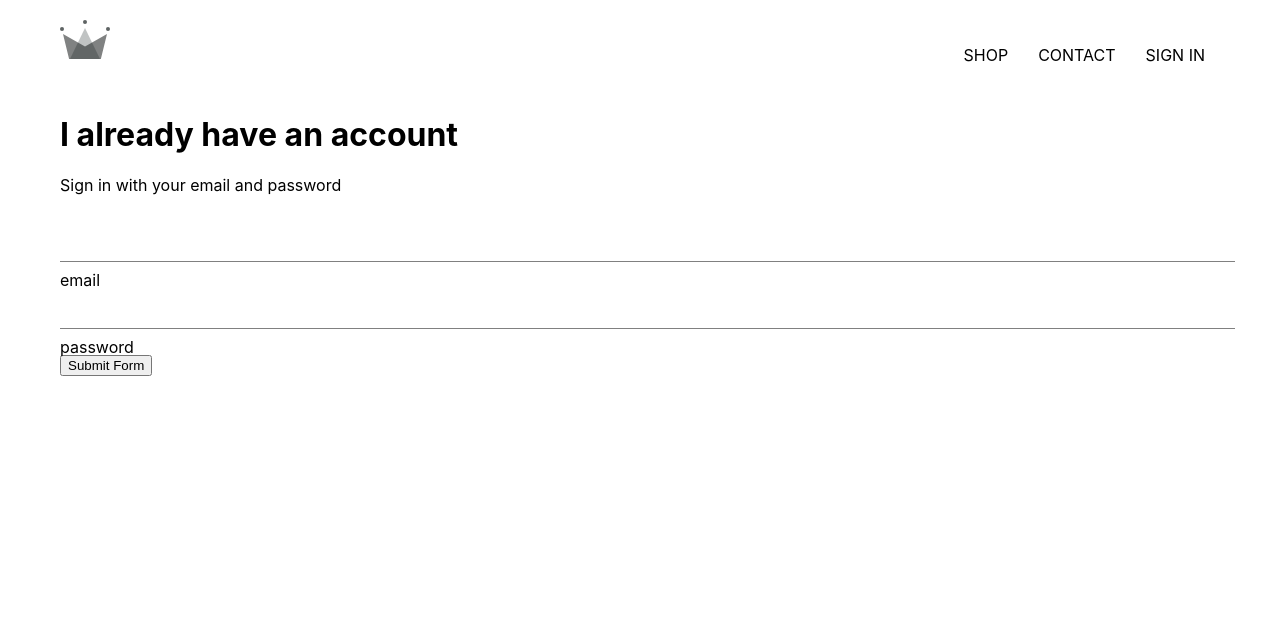
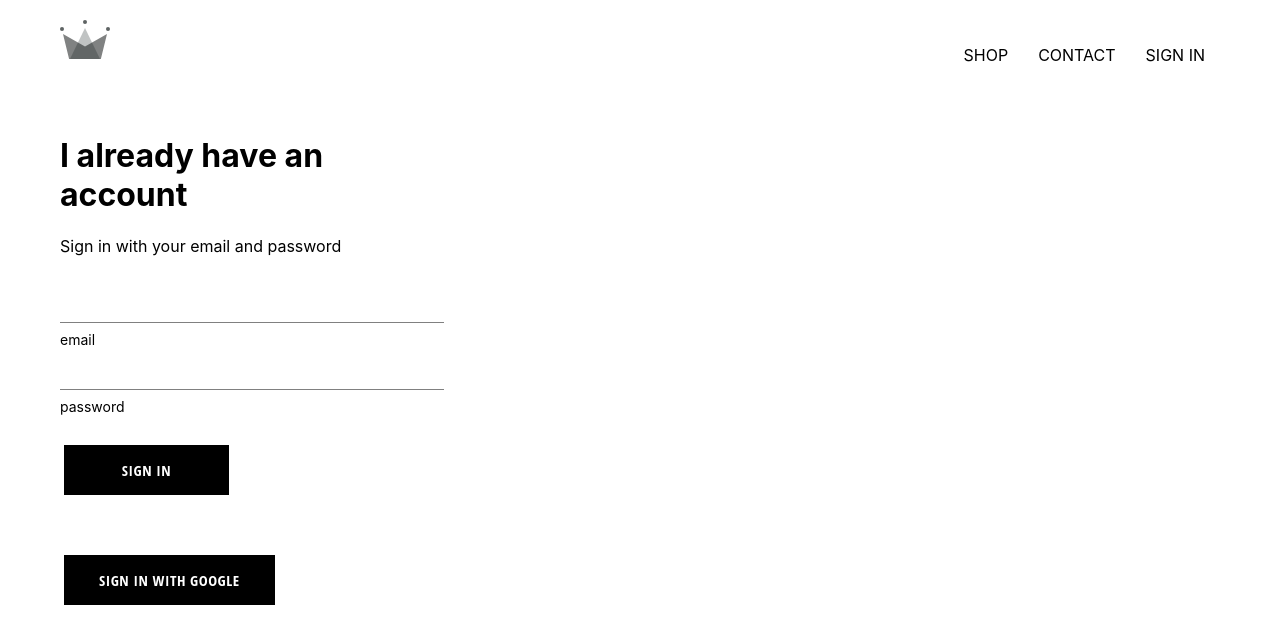
Before and after one commit to Ain-e-Muhammad/clothes, a React (Create React App) app: page /signin in a window 1280 px wide. Shown: the top 644 px of the page. Built offline with nearby package versions, Linux system fonts and the light colour scheme; no server answers.

Commit message:
Integrated firebase to the form to use google sign in

```diff
--- a/package.json
+++ b/package.json
@@ -6,6 +6,7 @@
     "@testing-library/jest-dom": "^5.12.0",
     "@testing-library/react": "^11.2.6",
     "@testing-library/user-event": "^12.8.3",
+    "firebase": "^8.5.0",
     "node-sass": "^4.14.1",
     "react": "^17.0.2",
     "react-dom": "^17.0.2",
--- a/src/App.css
+++ b/src/App.css
@@ -5,3 +5,6 @@
     text-decoration: none;
     color: black;
 }
+*{
+    box-sizing: border-box;
+}
--- a/src/App.js
+++ b/src/App.js
@@ -4,18 +4,45 @@
 import {Switch, Route} from 'react-router-dom'
 import Header from './components/header/header.component'
 import SignInAndSignUp from './pages/sign-in-and-sign-up/sign-in-and-sign-up.component'
+import {auth} from './firebase/firebase.utils'
+import React, { Component } from 'react';
 
-function App() {
+
+class  App extends Component{
+
+  constructor(){
+    super()
+
+    this.state={
+      currentUser: null
+    }
+  }
+
+  unsubscribeFromAuth = null
+
+  componentDidMount(){
+    this.unsubscribeFromAuth = auth.onAuthStateChanged( (user) => {
+      this.setState({currentUser: user})
+      console.log(user)
+    })
+  }
+
+  componentWillUnmount(){
+    this.unsubscribeFromAuth()
+  }
+
+  render(){
     return (
       <div >
-      <Header/>
+        <Header currentUser={this.state.currentUser}/>
         <Switch>
           <Route exact path='/' component={Homepage}/>
           <Route exact path='/shop' component={shopPage}/>
           <Route exact path='/signin' component={SignInAndSignUp}/>
         </Switch>
       </div>
-  );
+    )
+  }
 }
 
 export default App;
--- /dev/null
+++ b/src/components/custom-button/custom-button.component.jsx
@@ -0,0 +1,13 @@
+import React from 'react'
+import './custom-button.styles.scss'
+
+const CustomButton = ({children, ...OtherProps}) => {
+    return(
+        <button className='custom-button' {...OtherProps}>
+            {children}
+      </button>
+    )
+
+}
+
+export default CustomButton
--- /dev/null
+++ b/src/components/custom-button/custom-button.styles.scss
@@ -0,0 +1,23 @@
+.custom-button {
+    min-width: 165px;
+    width: auto;
+    height: 50px;
+    letter-spacing: 0.5px;
+    line-height: 50px;
+    padding: 0 35px 0 35px;
+    font-size: 15px;
+    background-color: black;
+    color: white;
+    text-transform: uppercase;
+    font-family: 'Open Sans Condensed';
+    font-weight: bolder;
+    border: none;
+    cursor: pointer;
+    margin: 30px 4px;
+
+    &:hover {
+      background-color: white;
+      color: black;
+      border: 1px solid black;
+    }
+  }
--- a/src/components/form-input/form-input.styles.scss
+++ b/src/components/form-input/form-input.styles.scss
@@ -25,7 +25,7 @@
 
 .form-input-label {
 color: black;
-font-size: 16px;
+font-size: 14px;
 font-weight: normal;
 position: absolute;
 pointer-events: none;
--- a/src/components/header/header.component.jsx
+++ b/src/components/header/header.component.jsx
@@ -2,23 +2,34 @@
 import './header.styles.scss'
 import {Link} from 'react-router-dom'
 import {ReactComponent as Logo} from '../../assets/crown.svg'
+import {auth} from '../../firebase/firebase.utils'
 
-const Header = () => {
+
+const Header = ({currentUser}) => {
     return(
         <div className='header'>
             <Link to="/">
                 <Logo className="Logo"/>
             </Link>
             <div className="options">
-                 <Link className="option" to="/shop">
+                <Link className="option" to="/shop">
                     SHOP
-                 </Link>
-                 <Link className="option" to="/contact">
+                </Link>
+                <Link className="option" to="/contact">
                     CONTACT
-                 </Link>
-                 <Link className='option' to="/signin">
+                </Link>
+                {
+                    currentUser ?
+                    (<div className='option' onClick = {() => auth.signOut()}>
+                        SIGN OUT
+                    </div>)
+                    :
+                    (<Link className='option' to="/signin">
                     SIGN IN
-                 </Link>
+                    </Link>)
+                }
+
+
             </div>
         </div>
     )
--- a/src/components/header/header.styles.scss
+++ b/src/components/header/header.styles.scss
@@ -20,6 +20,7 @@
 
       .option {
         padding: 10px 15px;
+        cursor: pointer;
       }
     }
   }
--- a/src/components/signin/signin.component.jsx
+++ b/src/components/signin/signin.component.jsx
@@ -1,6 +1,8 @@
 import React, { Component } from 'react';
 import './signin.styles.scss'
 import FormInput from '../form-input/forminput.component'
+import CustomButton from '../custom-button/custom-button.component'
+import {signInWithGoogle} from '../../firebase/firebase.utils'
 
 class SignIn extends Component {
     constructor(props) {
@@ -31,7 +33,13 @@
                     <FormInput label="email" name= 'email' type ='email' handleChange={this.handleChange} value={this.state.email} required />
                     <FormInput label="password" name="password" type ="password" value={this.state.password} handleChange={this.handleChange} required />
 
-                    <input type="submit" value="Submit Form"/>
+                    <CustomButton type="submit">
+                        SIGN IN
+                    </CustomButton>
+
+                    <CustomButton onClick={signInWithGoogle}>
+                        SIGN IN WITH GOOGLE
+                    </CustomButton>
                 </form>
             </div>
          );
--- a/src/components/signin/signin.styles.scss
+++ b/src/components/signin/signin.styles.scss
@@ -0,0 +1,9 @@
+.sign-in{
+    width: 30vw;
+    display: flex;
+    flex-direction: column;
+
+    .title{
+        margin: 10px 0px;
+    }
+}
--- /dev/null
+++ b/src/firebase/firebase.utils.js
@@ -0,0 +1,27 @@
+import firebase from 'firebase/app'
+import 'firebase/firestore'
+import 'firebase/auth'
+
+const config = {
+    apiKey: "AIzaSyB82fEu0aCYvn6WOOgVT07EBrPq1JCWrXw",
+    authDomain: "clothing-db-15bd6.firebaseapp.com",
+    projectId: "clothing-db-15bd6",
+    storageBucket: "clothing-db-15bd6.appspot.com",
+    messagingSenderId: "74073358659",
+    appId: "1:74073358659:web:4d1c5d1bedadc690ed6ff6",
+    measurementId: "G-THTBPPF2X8"
+  };
+
+firebase.initializeApp(config)
+
+export const auth = firebase.auth()
+export const firestore = firebase.firestore()
+
+const provider = new firebase.auth.GoogleAuthProvider();
+provider.setCustomParameters({prompt:'select_account'})
+
+export const signInWithGoogle = () => {
+    auth.signInWithPopup(provider)
+}
+
+export default firebase
```
Also changed, not shown: 1 other file (tests, documents, lock files or other folders). Lines whose indentation alone changed are shown as unchanged.
